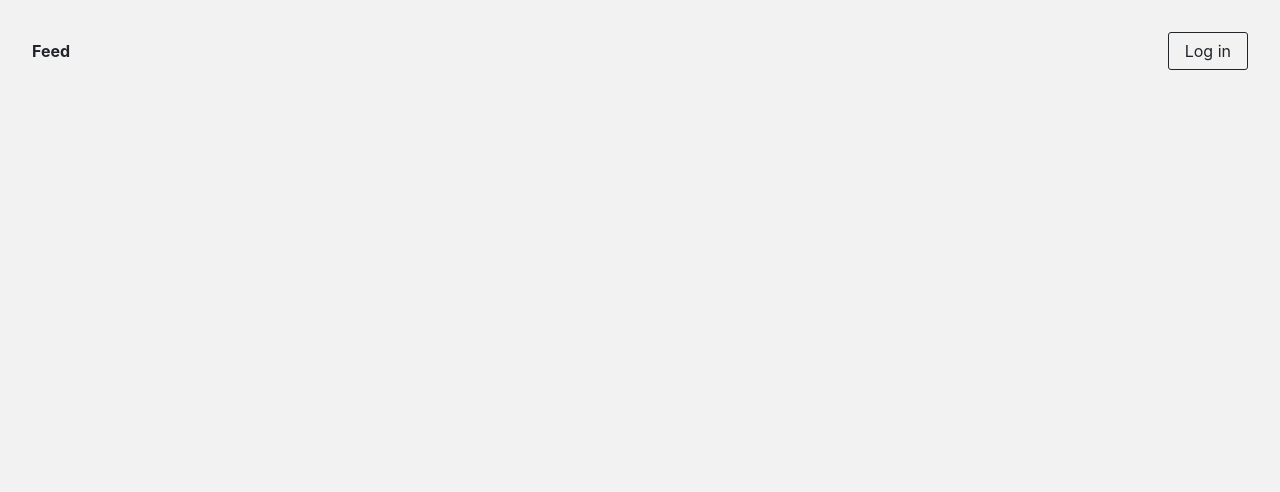
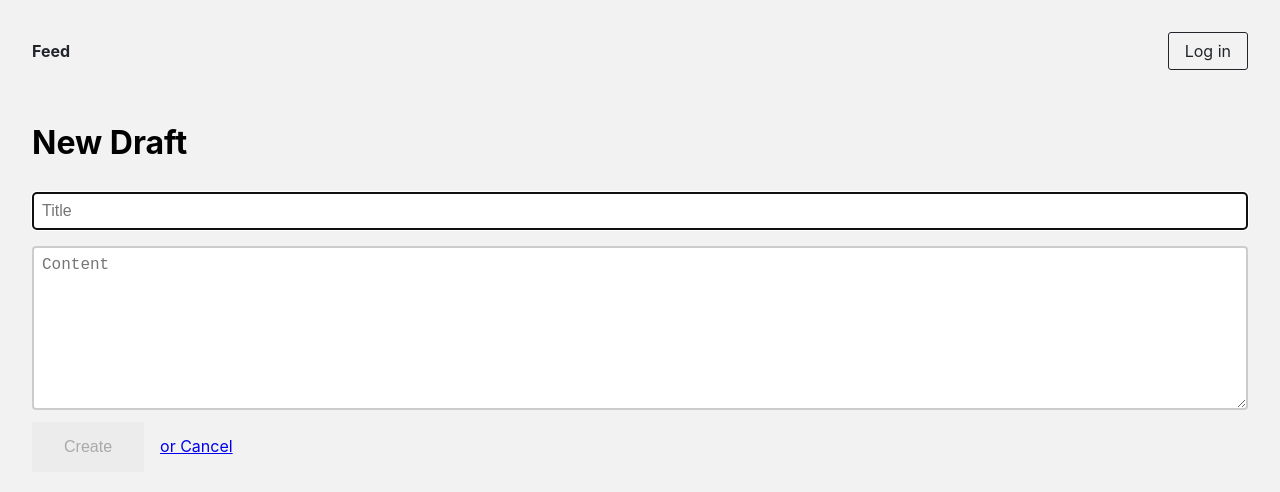
Before and after one commit to Rian-Sanjaya/blogr-nextjs-prisma, a Next.js app: page /create in a window 1280 px wide. Shown: the top 492 px of the page. Built offline with nearby package versions, Linux system fonts and the light colour scheme; no server answers.

Commit message:
impliment create function and api post route

```diff
--- /dev/null
+++ b/pages/api/post/index.ts
@@ -0,0 +1,19 @@
+import { getSession } from 'next-auth/react';
+import prisma from '../../../lib/prisma';
+
+// POST /api/post
+// Required fields in body: title
+// Optional fields in body: content
+export default async function handle(req, res) {
+  const { title, content } = req.body;
+
+  const session = await getSession({ req });
+  const result = await prisma.post.create({
+    data: {
+      title: title,
+      content: content,
+      author: { connect: { email: session?.user?.email } },
+    },
+  });
+  res.json(result);
+}
--- a/pages/create.tsx
+++ b/pages/create.tsx
@@ -8,14 +8,72 @@
 
   const submitData = async (e: React.SyntheticEvent) => {
     e.preventDefault();
-
+    try {
+      const body = { title, content };
+      await fetch('/api/post', {
+        method: 'POST',
+        headers: { 'Content-Type': 'application/json' },
+        body: JSON.stringify(body),
+      });
+      await Router.push('/drafts');
+    } catch (error) {
+      console.error(error);
+    }
   };
 
   return (
     <Layout>
       <div>
+        <form onSubmit={submitData}>
+          <h1>New Draft</h1>
+          <input
+            autoFocus
+            onChange={(e) => setTitle(e.target.value)}
+            placeholder="Title"
+            type="text"
+            value={title}
+          />
+          <textarea
+            cols={50}
+            onChange={(e) => setContent(e.target.value)}
+            placeholder="Content"
+            rows={8}
+            value={content}
+          />
+          <input disabled={!content || !title} type="submit" value="Create" />
+          <a className="back" href="#" onClick={() => Router.push('/')}>
+            or Cancel
+          </a>
+        </form>
+      </div>
+      <style jsx>{`
+        .page {
+          background: var(--geist-background);
+          padding: 3rem;
+          display: flex;
+          justify-content: center;
+          align-items: center;
+        }
 
-      </div>
+        input[type='text'],
+        textarea {
+          width: 100%;
+          padding: 0.5rem;
+          margin: 0.5rem 0;
+          border-radius: 0.25rem;
+          border: 0.125rem solid rgba(0, 0, 0, 0.2);
+        }
+
+        input[type='submit'] {
+          background: #ececec;
+          border: 0;
+          padding: 1rem 2rem;
+        }
+
+        .back {
+          margin-left: 1rem;
+        }
+      `}</style>
     </Layout>
   );
 };
```
